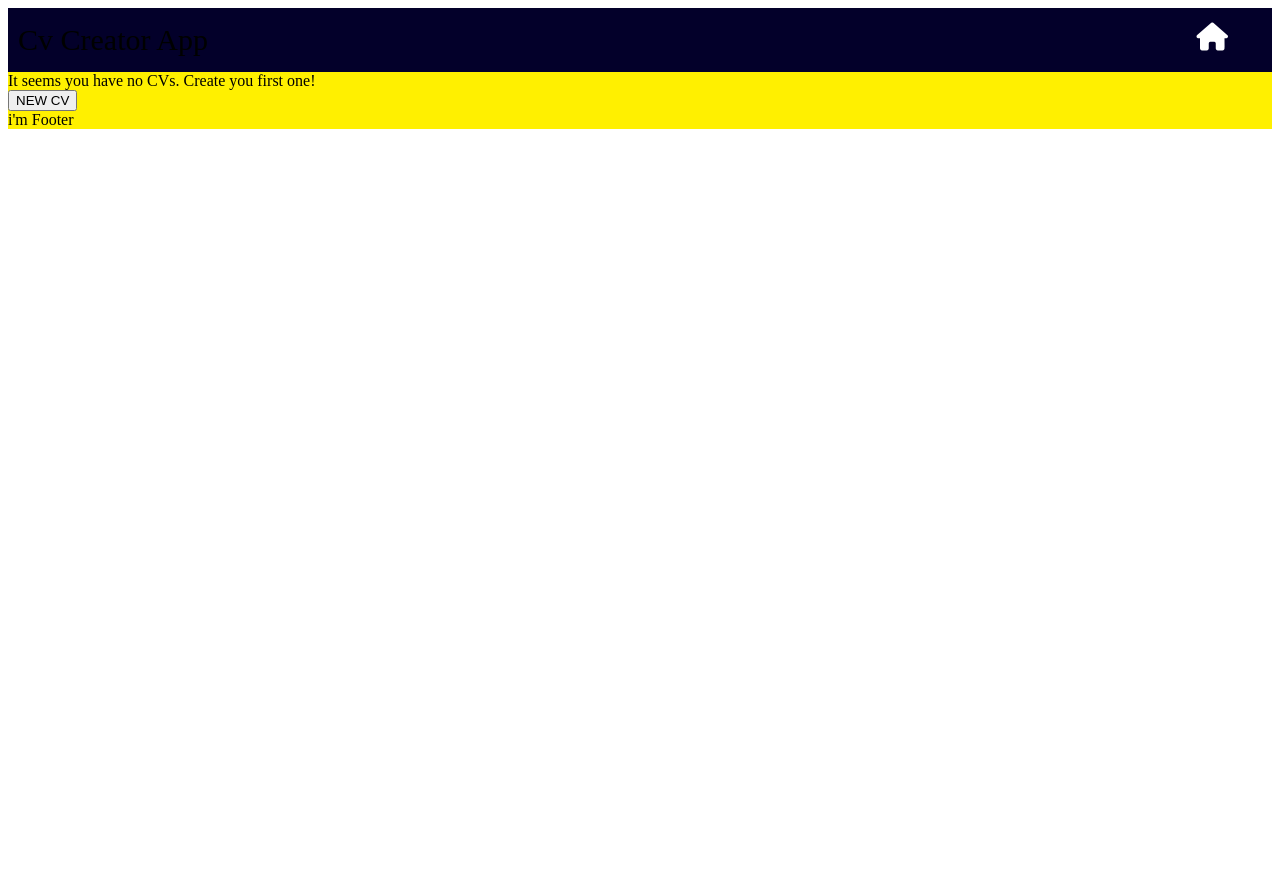
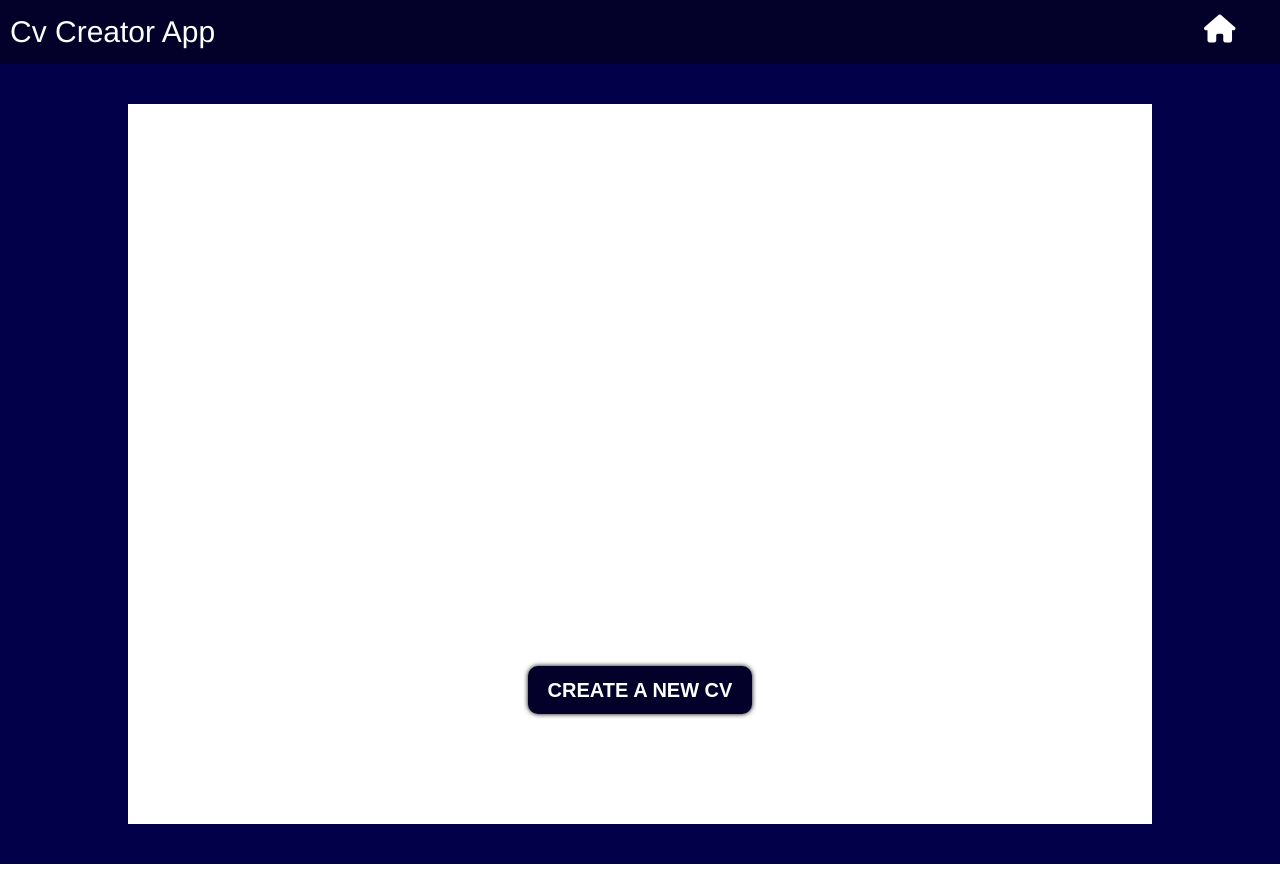
Before and after one commit to thiago-porto25/cv-project, a React (Create React App) app: page / in a window 1280 px wide. Before the commit the page ends 800 px from the top, so only its background shows below. Built offline with nearby package versions, Linux system fonts and the light colour scheme.

Commit message:
add global styles

```diff
--- /dev/null
+++ b/src/GlobalStyles.js
@@ -0,0 +1,12 @@
+import { createGlobalStyle } from 'styled-components'
+
+export const GlobalStyles = createGlobalStyle`
+  html, body, #root {
+    font-family: 'Helvetica Neue', Helvetica, Arial, sans-serif;
+    background-color: #ffffff;
+    color: white;
+    font-size: 16px;
+    margin: 0;
+    height: 100vh;
+  }
+`
--- a/src/index.js
+++ b/src/index.js
@@ -1,5 +1,12 @@
 import React from 'react'
 import ReactDOM from 'react-dom'
 import App from './App'
+import { GlobalStyles } from './GlobalStyles'
 
-ReactDOM.render(<App />, document.getElementById('root'))
+ReactDOM.render(
+  <>
+    <GlobalStyles />
+    <App />
+  </>,
+  document.getElementById('root')
+)
--- a/src/pages/Home.js
+++ b/src/pages/Home.js
@@ -3,22 +3,61 @@ import { Header, Footer, CvItem } from '../components'
 import styled from 'styled-components'
 import DataContext from '../context/DataContext'
 
-const EmptyMessage = styled.div``
+const CvsContainer = styled.div`
+  display: grid;
+  grid-template-rows: 1fr 1fr;
+  grid-template-columns: 1fr 1fr;
+`
+
+const EmptyMessage = styled.h1``
 
 const HomeBg = styled.div`
-  background-color: #fff000;
+  display: flex;
+  justify-content: center;
+  align-items: center;
+  background-color: #010048;
+  height: 100%;
 `
-const HomeContainer = styled.div``
 
-const NewCVButton = styled.button``
+const HomeContainer = styled.div`
+  width: 80%;
+  height: 90%;
+  background-color: white;
+  display: flex;
+  flex-direction: column;
+  justify-content: space-around;
+  align-items: center;
+`
+
+const NewCVButton = styled.button`
+  width: 14rem;
+  height: 3rem;
+  color: white;
+  font-size: 20px;
+  font-weight: bold;
+  background-color: #03002a;
+  border: none;
+  border-radius: 10px;
+  box-shadow: 0px 0px 5px black;
+  cursor: pointer;
+  box-sizing: border-box;
+  transition: 100ms ease-in-out;
+
+  &:hover {
+    background-color: #010057;
+    transform: scale(1.05);
+  }
+`
 
 export default function Home(props) {
   const { data, setCurrentCv, setCurrentCvIndex } = useContext(DataContext)
 
   return (
+    <>
+      <Header {...props} />
       <HomeBg>
-      <Header {...props} />
         <HomeContainer>
+          <CvsContainer>
             {!data ? (
               <EmptyMessage>
                 It seems you have no CVs. Create you first one!
@@ -38,16 +77,18 @@ export default function Home(props) {
                 />
               ))
             )}
+          </CvsContainer>
           <NewCVButton
             onClick={() => {
               props.setInHome(false)
               props.setInCreating(true)
             }}
           >
-          NEW CV
+            CREATE A NEW CV
           </NewCVButton>
         </HomeContainer>
+      </HomeBg>
       <Footer />
-    </HomeBg>
+    </>
   )
 }
```
Lines whose indentation alone changed are shown as unchanged.
